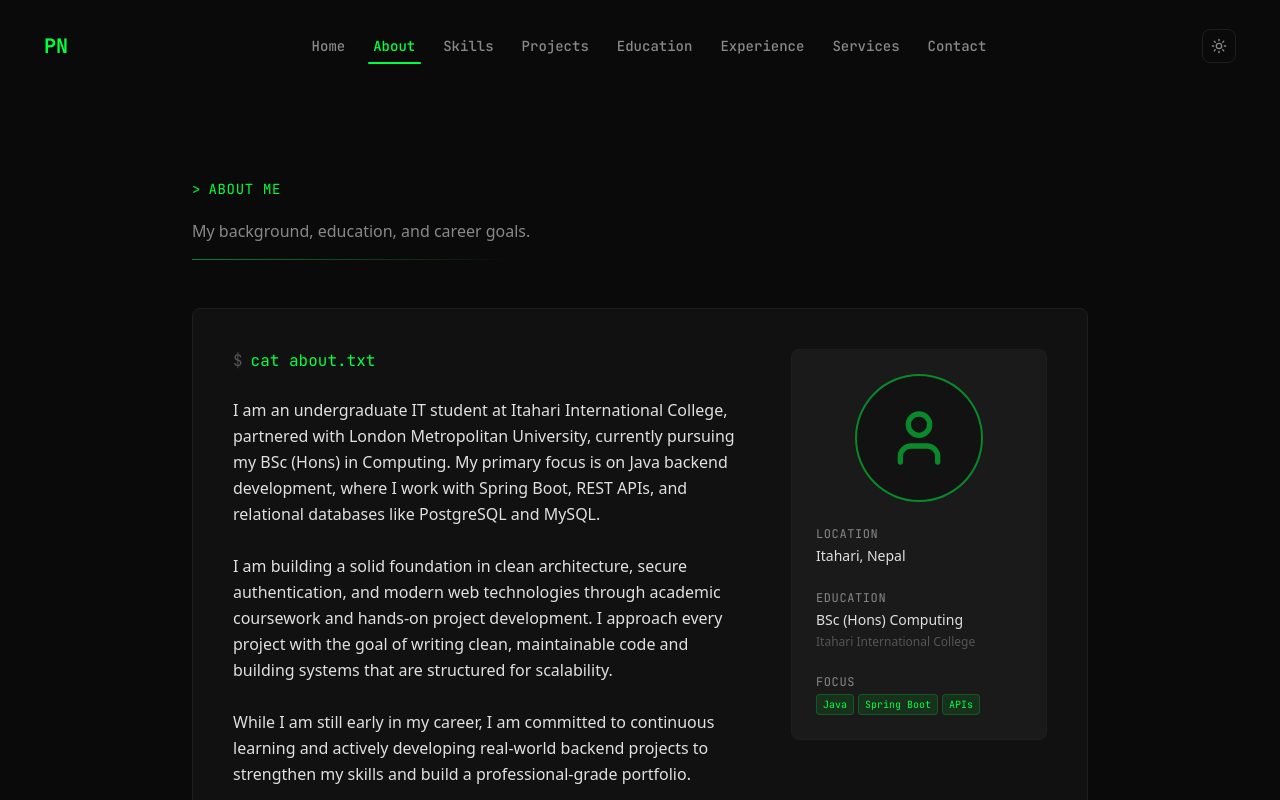
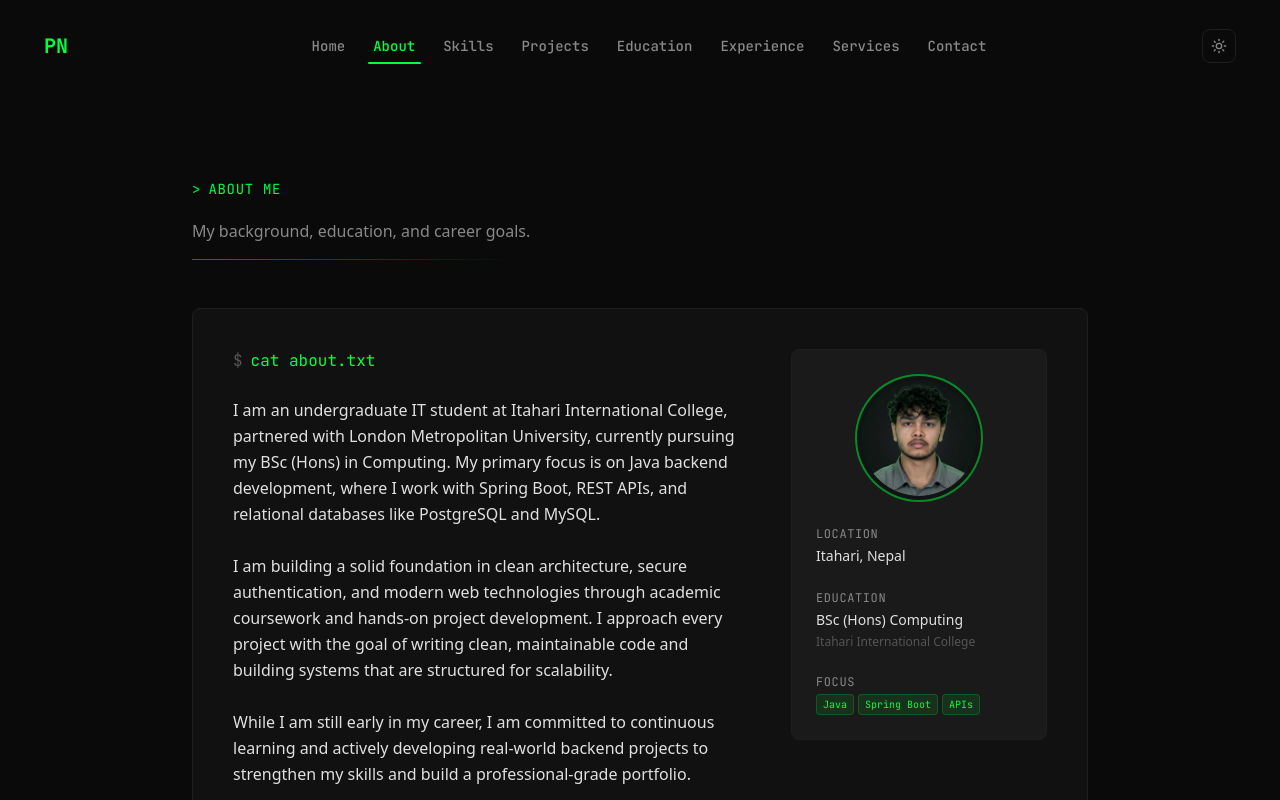
Before and after one commit to pra-neupane01/pralad-portfolio, a React (Vite) app in the folder portfolio-frontend/: page /about in a window 1280 px wide. Shown: the top 800 px of the page. Built offline with nearby package versions, Linux system fonts and the light colour scheme.

Commit message:
add profile image for about section

```diff
--- a/portfolio-frontend/src/pages/About.jsx
+++ b/portfolio-frontend/src/pages/About.jsx
@@ -47,8 +47,18 @@ export default function About() {
           {/* Details Sidebar */}
           <div className="w-full md:w-64 space-y-6 bg-terminal-surfaceLight dark:bg-terminal-surfaceLight p-6 rounded-lg border border-terminal-border dark:border-terminal-border">
             <div className="flex justify-center mb-6">
-              <div className="w-32 h-32 rounded-full border-2 border-terminal-green/50 p-1 flex items-center justify-center bg-terminal-bg/50">
-                <User size={64} className="text-terminal-green/50" />
+              <div className="w-32 h-32 rounded-full border-2 border-terminal-green/50 p-1 flex items-center justify-center bg-terminal-bg/50 overflow-hidden">
+                <img
+                  src="/profile.jpg.png"
+                  alt="Profile"
+                  className="w-full h-full object-cover rounded-full"
+                  onError={(e) => {
+                    e.target.onerror = null;
+                    e.target.style.display = 'none';
+                    e.target.nextSibling.style.display = 'block';
+                  }}
+                />
+                <User size={64} className="text-terminal-green/50 hidden" />
               </div>
             </div>
 
```
Also changed, not shown: portfolio-frontend/public/profile.jpg.png (added), 1 other file (tests, documents, lock files or other folders).
